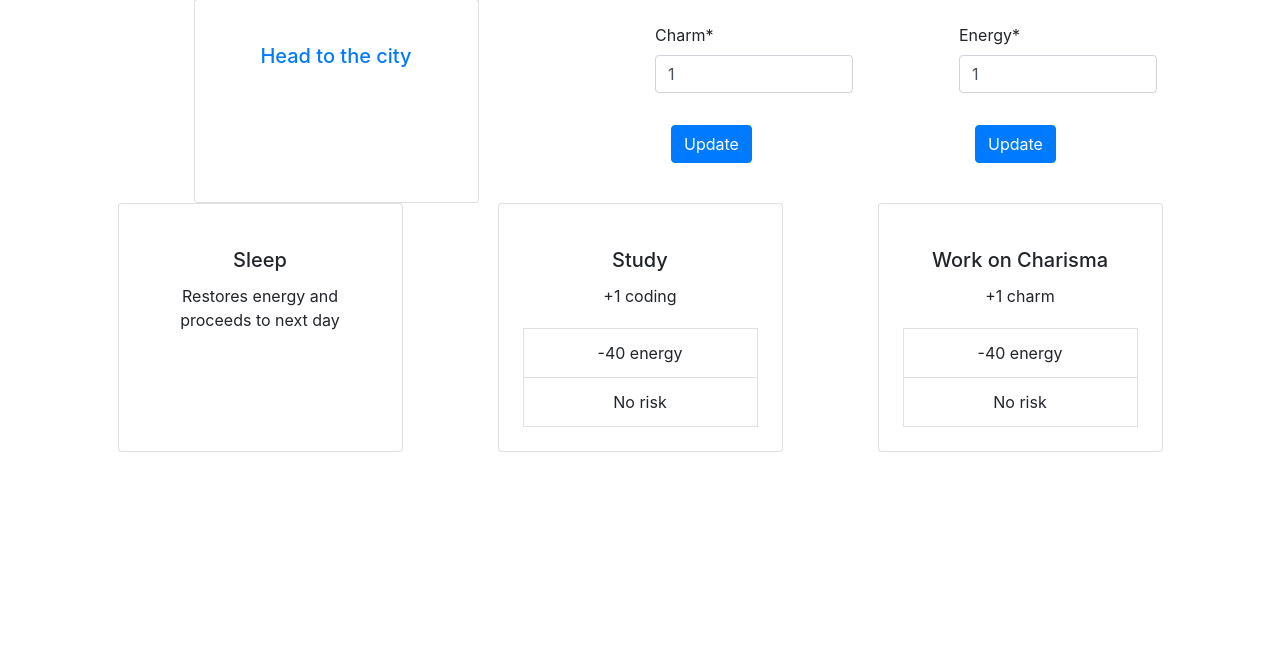
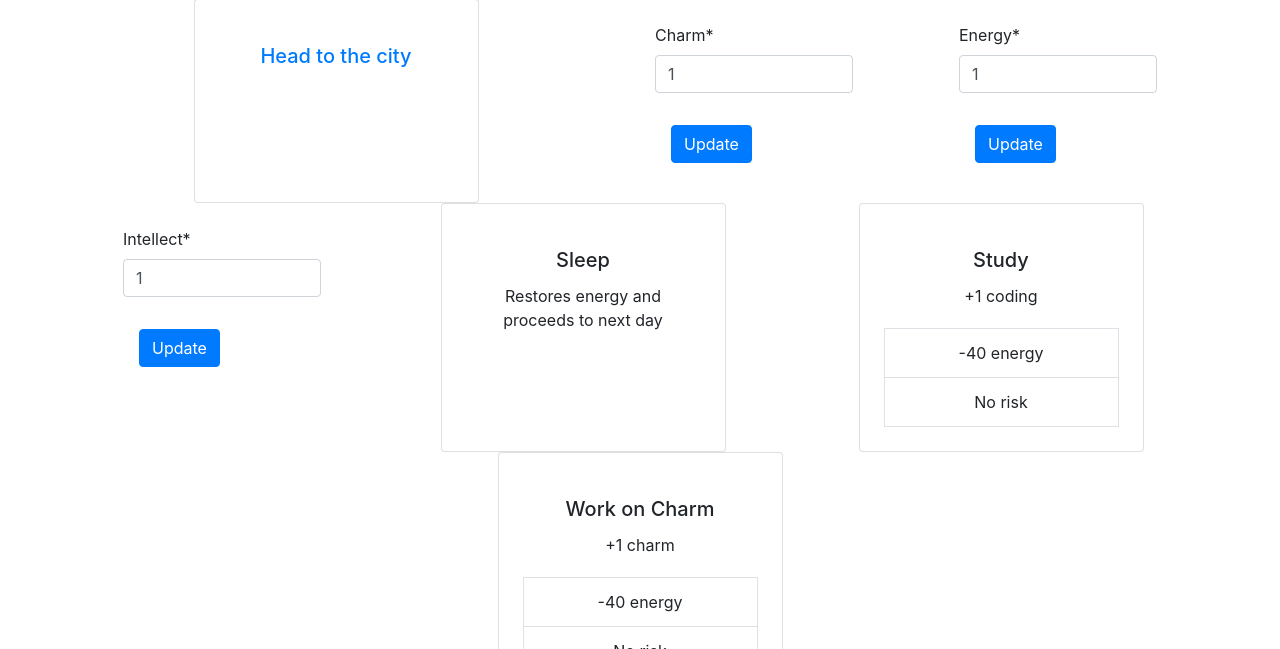
Before and after one commit to AndreasChristensen89/salary_struggle, a Django app: page /grind/house/ in a window 1280 px wide. Shown: the part 151-800 px from the top of the page. Run offline with Django 3.2, Linux system fonts and the light colour scheme; a user stored in the database is signed in; tables that the repository leaves empty hold one stand-in row (values such as "Sample post"); some libraries are stand-ins or nearby versions.

Commit message:
Add third functional form to house view

```diff
--- a/grind/forms.py
+++ b/grind/forms.py
@@ -4,7 +4,7 @@ from profiles.models import ActiveCharacter
 
 class HomeCharmForm(forms.ModelForm):
     """
-    To update stats for a character
+    To update charm for a character
     """
     class Meta:
         """ Specify model and fields"""
@@ -14,9 +14,19 @@ class HomeCharmForm(forms.ModelForm):
 
 class SleepForm(forms.ModelForm):
     """
-    To update stats for a character
+    To recharge energy for a character
     """
     class Meta:
         """ Specify model and fields"""
         model = ActiveCharacter
         fields = ['energy']
+
+
+class HomeIntellectForm(forms.ModelForm):
+    """
+    To update coding for a character
+    """
+    class Meta:
+        """ Specify model and fields"""
+        model = ActiveCharacter
+        fields = ['intellect']
--- a/grind/templates/grind/agency.html
+++ b/grind/templates/grind/agency.html
@@ -28,7 +28,7 @@
             <div class="col-9 col-sm-6 col-md-4 col-lg-3 card mx-auto p-4 text-center" style="width: 18rem;">
                 <div class="card-body rounded-top admin-confirmed">
                     <h5 class="card-title">Charm him</h5>
-                        <p class="card-text round">Odds: Charisma to 20</p>
+                        <p class="card-text round">Odds: Charm to 20</p>
                 </div>
             </div>
 
--- a/grind/templates/grind/house.html
+++ b/grind/templates/grind/house.html
@@ -29,6 +29,14 @@
             </div>
         </form>
 
+        <form method="post">
+            {% csrf_token %}
+            <div class="col-9 m-4 mx-auto">
+                {{ home_intellect_form|crispy }}
+                <button name="home_intellect" type="submit" class="btn btn-primary m-3">Update</button>
+            </div>
+        </form>
+
         <div class="col-9 col-sm-6 col-md-4 col-lg-3 card mx-auto p-4 text-center" style="width: 18rem;">
             <div class="card-body rounded-top admin-confirmed">
                 <h5 class="card-title">Sleep</h5>
@@ -50,7 +58,7 @@
 
         <div class="col-9 col-sm-6 col-md-4 col-lg-3 card mx-auto p-4 text-center" style="width: 18rem;">
             <div class="card-body rounded-top admin-confirmed">
-                <h5 class="card-title">Work on Charisma</h5>
+                <h5 class="card-title">Work on Charm</h5>
                 <p class="card-text round">+1 charm</p>
             </div>
             <ul class="list-group list-group-flush border">
--- a/grind/urls.py
+++ b/grind/urls.py
@@ -1,4 +1,3 @@
-from django.contrib import admin
 from django.urls import path
 from . import views
 
--- a/grind/views.py
+++ b/grind/views.py
@@ -2,7 +2,7 @@ from django.shortcuts import render, redirect, reverse, get_object_or_404
 from django.contrib import messages
 from django.contrib.auth.decorators import login_required
 from profiles.models import Profile, ActiveCharacter
-from .forms import HomeCharmForm, SleepForm
+from .forms import HomeCharmForm, SleepForm, HomeIntellectForm
 
 
 @login_required
@@ -100,13 +100,27 @@ def house_page(request):
     character = get_object_or_404(ActiveCharacter, user=request.user)
     home_charm_form = HomeCharmForm(request.POST or None)
     sleep_form = SleepForm(request.POST or None)
+    home_intellect_form = HomeIntellectForm(request.POST or None)
 
     if request.method == 'POST':
         if 'home_charm' in request.POST:
             form = HomeCharmForm(request.POST, instance=character)
             if form.is_valid():
-                form.save()
-                return redirect(reverse('grind:house'))
+                if character.energy >= 30:
+                    form.save()
+                    return redirect(reverse('grind:house'))
+                else:
+                    messages.error(request, 'Not enough energy')
+                    return redirect(reverse('grind:house'))
+        if 'home_intellect' in request.POST:
+            form = HomeIntellectForm(request.POST, instance=character)
+            if form.is_valid():
+                if character.energy >= 30:
+                    form.save()
+                    return redirect(reverse('grind:house'))
+                else:
+                    messages.error(request, 'Not enough energy')
+                    return redirect(reverse('grind:house'))
         elif 'sleep' in request.POST:
             form = SleepForm(request.POST, instance=character)
             if form.is_valid():
@@ -115,10 +129,12 @@ def house_page(request):
     else:
         home_charm_form = HomeCharmForm(instance=character)
         sleep_form = SleepForm(instance=character)
+        home_intellect_form = HomeIntellectForm(instance=character)
 
     context = {
         'home_charm_form': home_charm_form,
         'sleep_form': sleep_form,
+        'home_intellect_form': home_intellect_form,
     }
 
     return render(request, 'grind/house.html', context)
```
